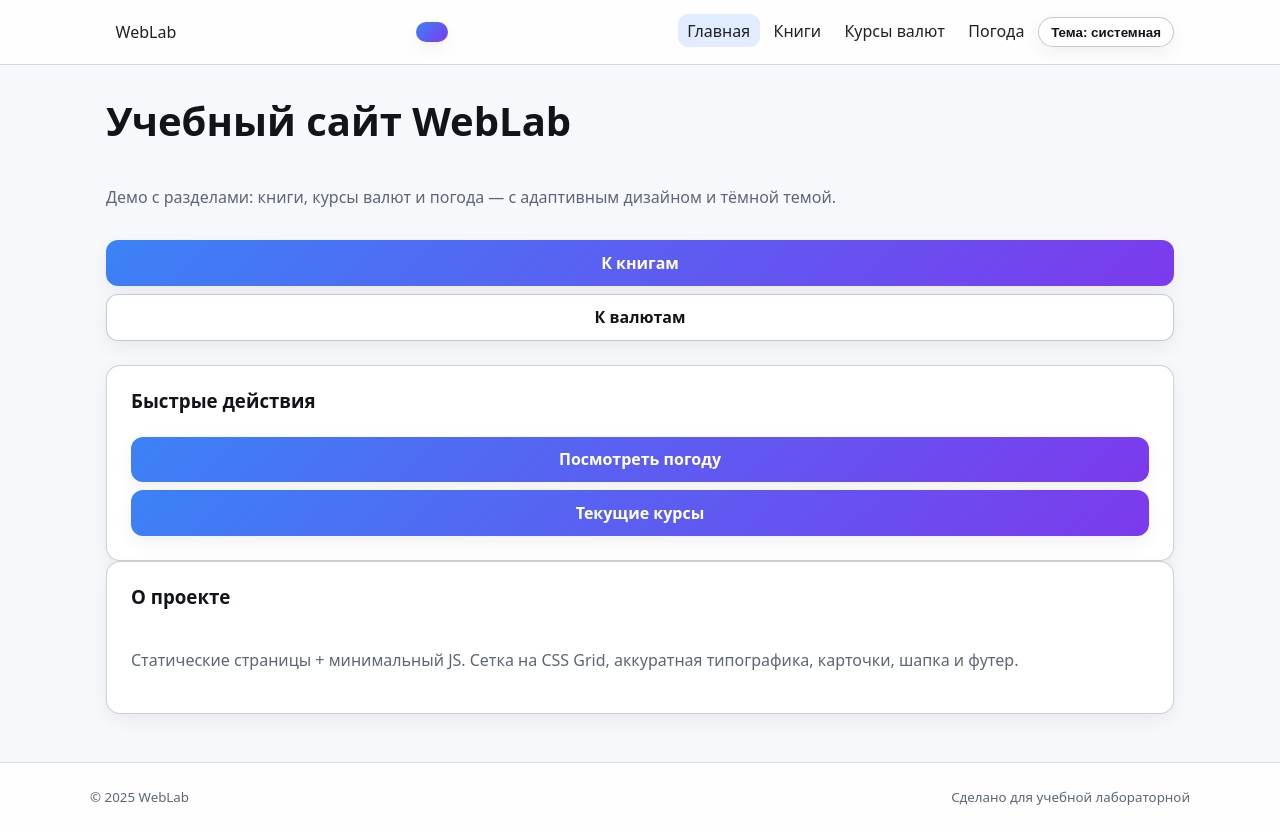
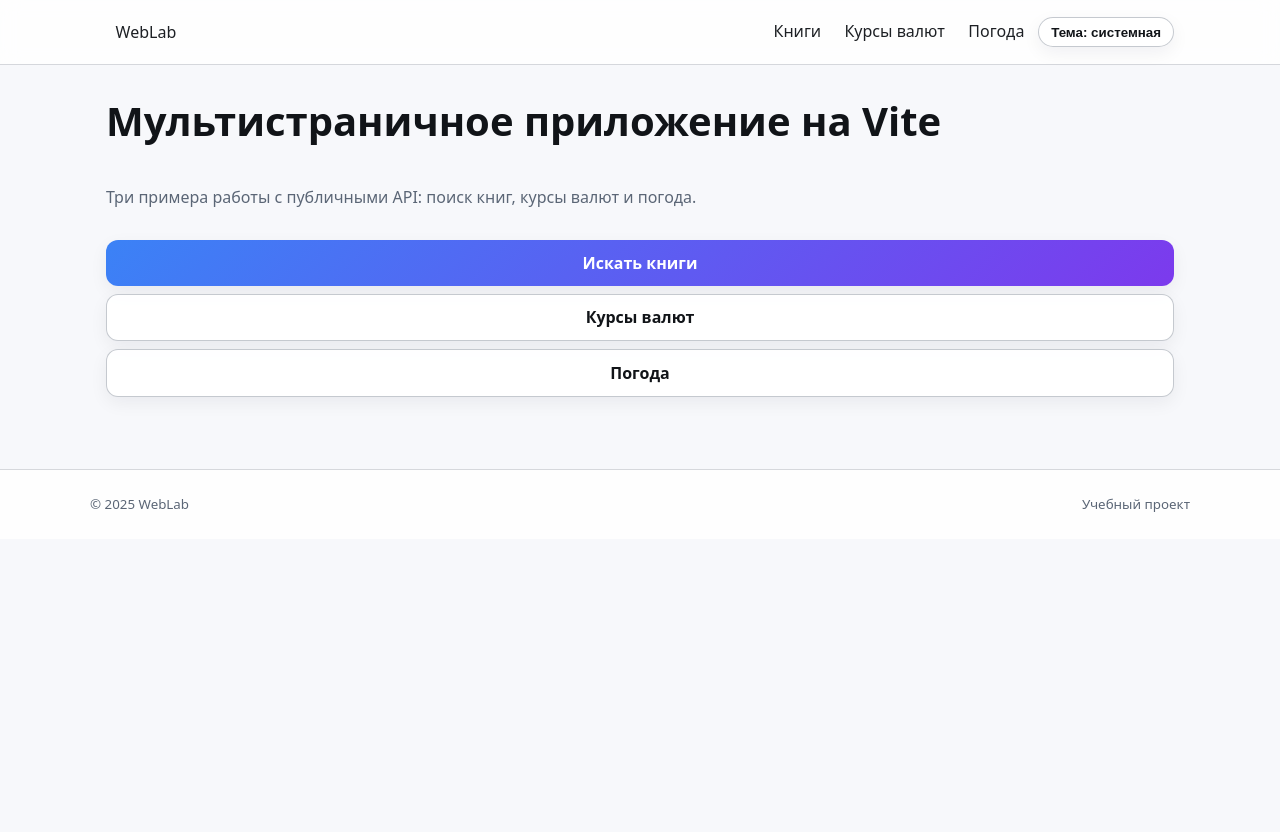
Before and after one commit to dervvilang/weblab2, a website built with Vite: page index.html in a window 1280 px wide. After the commit the page ends 800 px from the top, so only its background shows below. Built offline with nearby package versions, Linux system fonts and the light colour scheme.

Commit message:
Update index.html

```diff
--- a/index.html
+++ b/index.html
@@ -7,56 +7,26 @@
   <link rel="stylesheet" href="modern.css" />
 </head>
 <body>
-
 <header class="header">
-  <div class="container">
-    <nav class="nav">
-      <a class="brand" href="index.html" aria-label="Home">
-        <span class="logo"></span>
-        <span>WebLab</span>
-      </a>
-
-      <button id="burger" class="burger" aria-label="Open menu">
-        <svg viewBox="0 0 24 24" fill="currentColor" aria-hidden="true">
-          <path d="M3 6h18M3 12h18M3 18h18"/>
-        </svg>
-      </button>
-
-      <div id="menu" class="menu">
-        <a class="active" href="index.html">Главная</a>
-        <a href="books.html">Книги</a>
-        <a href="currency.html">Курсы валют</a>
-        <a href="weather.html">Погода</a>
-        <button id="theme-toggle" class="theme-toggle" title="Theme" data-mode="system">
-          <span>Тема</span>
-        </button>
-      </div>
-    </nav>
-  </div>
+  <nav class="nav container">
+    <a class="brand" href="index.html"><span class="logo"></span><span>WebLab</span></a>
+    <div class="menu">
+      <a href="books.html">Книги</a>
+      <a href="currency.html">Курсы валют</a>
+      <a href="weather.html">Погода</a>
+      <button id="theme-toggle" class="theme-toggle" title="Сменить тему">Тема</button>
+    </div>
+  </nav>
 </header>
 
 <main class="container">
   <section class="hero stack-m">
-    <h1>Учебный сайт WebLab</h1>
-    <p class="lead">Демо с разделами: книги, курсы валют и погода — с адаптивным дизайном и тёмной темой.</p>
+    <h1>Мультистраничное приложение на Vite</h1>
+    <p class="lead">Три примера работы с публичными API: поиск книг, курсы валют и погода.</p>
     <div class="stack-s">
-      <a class="btn" href="books.html">К книгам</a>
-      <a class="btn ghost" href="currency.html">К валютам</a>
-    </div>
-  </section>
-
-  <section class="grid">
-    <div class="card col-6 stack-m">
-      <h3>Быстрые действия</h3>
-      <div class="stack-s">
-        <a class="btn" href="weather.html">Посмотреть погоду</a>
-        <a class="btn" href="currency.html">Текущие курсы</a>
-      </div>
-    </div>
-
-    <div class="card col-6 stack-m">
-      <h3>О проекте</h3>
-      <p class="lead">Статические страницы + минимальный JS. Сетка на CSS Grid, аккуратная типографика, карточки, шапка и футер.</p>
+      <a class="btn" href="books.html">Искать книги</a>
+      <a class="btn ghost" href="currency.html">Курсы валют</a>
+      <a class="btn ghost" href="weather.html">Погода</a>
     </div>
   </section>
 </main>
@@ -64,12 +34,10 @@
 <footer class="footer">
   <div class="container inner">
     <small>© 2025 WebLab</small>
-    <div class="stack-s">
-      <small>Сделано для учебной лабораторной</small>
-    </div>
+    <small class="muted">Учебный проект</small>
   </div>
 </footer>
 
-<script src="theme.js"></script>
+<script type="module" src="theme.js"></script>
 </body>
 </html>
```
